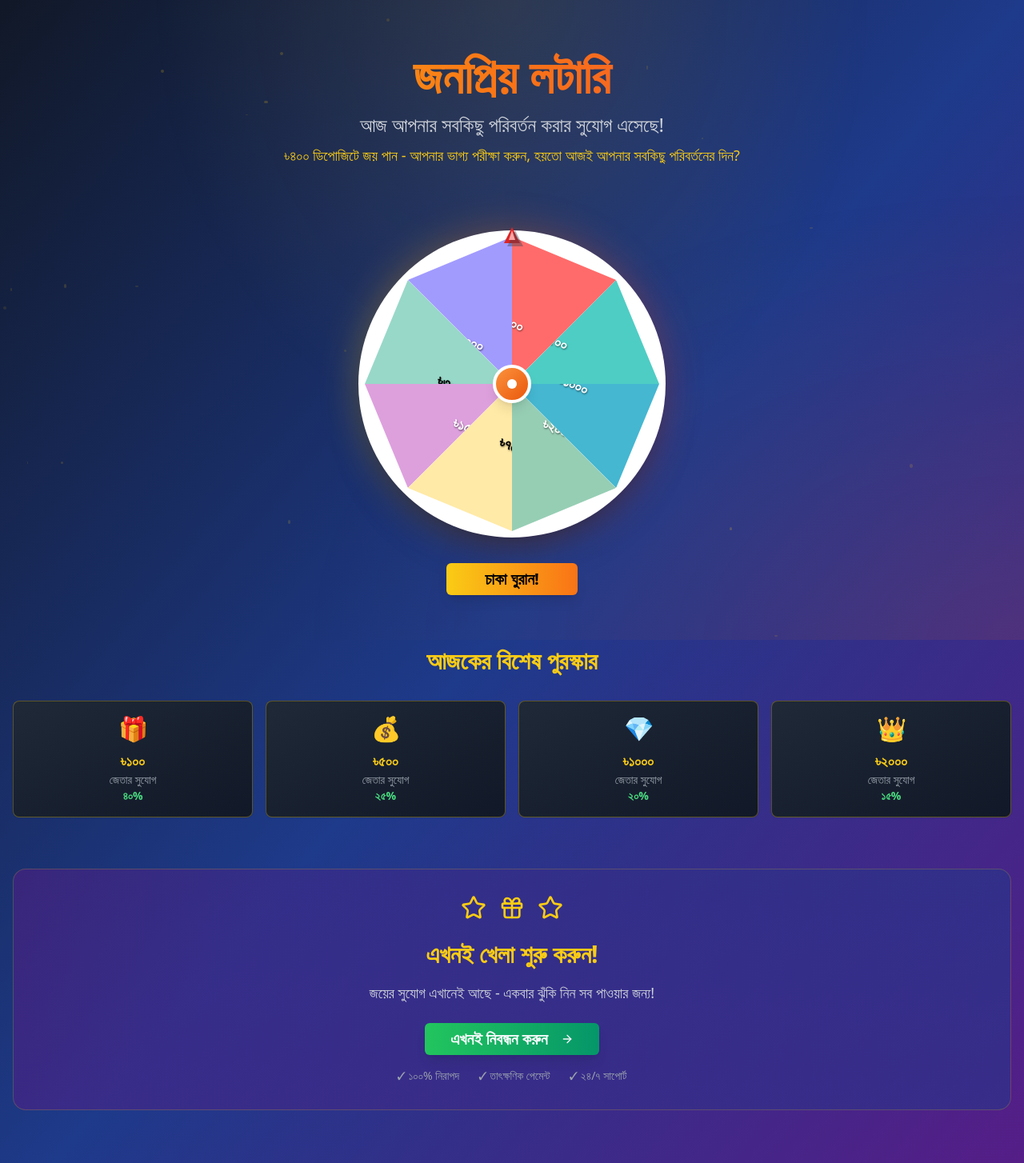
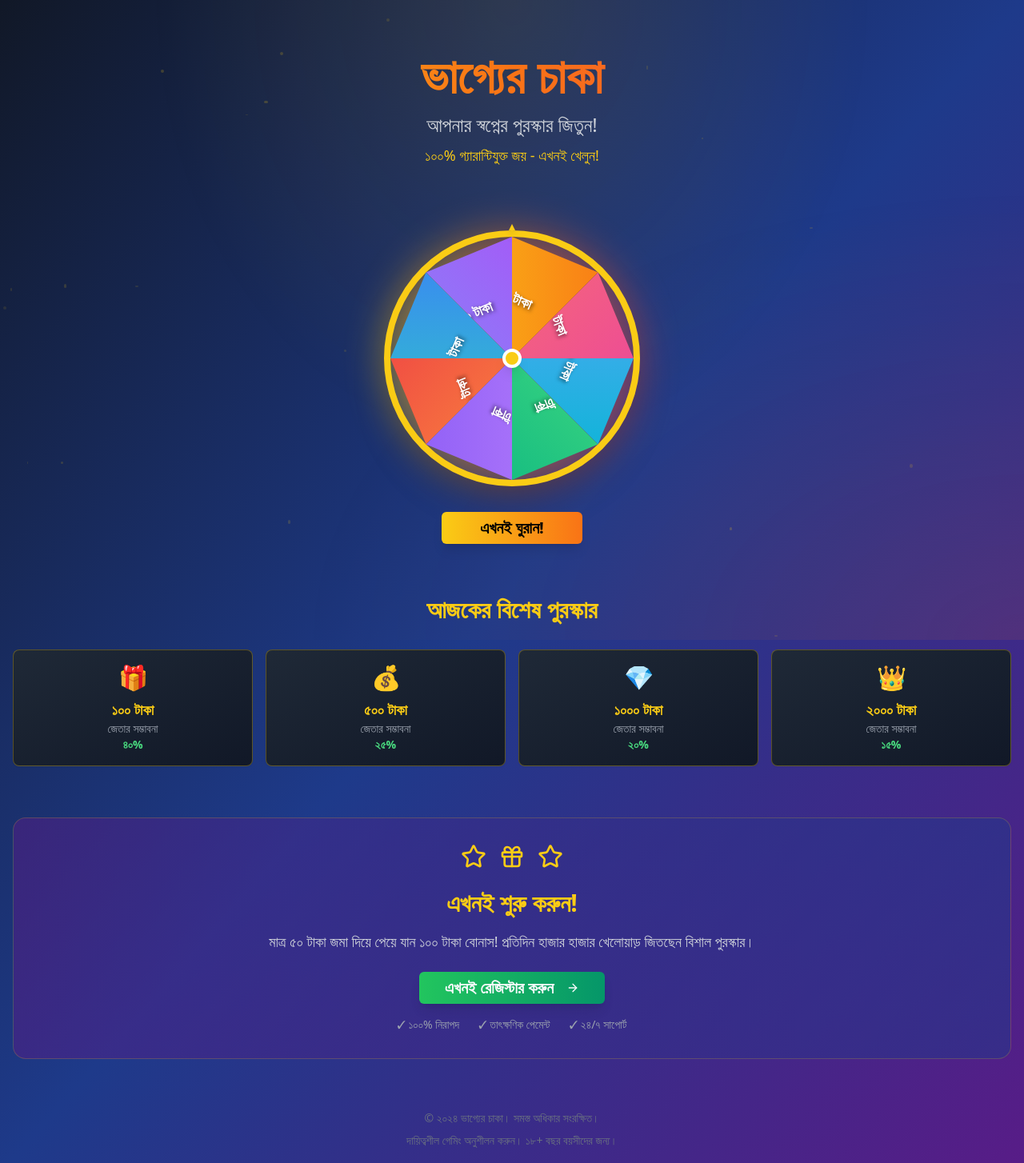
Before and after one commit to Bug1488/bangla-prize-wheel-land, a React (Vite) app: page / in a window 1280 px wide. Shown: the top 1454 px of the page at 80% size. Built offline with nearby package versions, Linux system fonts and the light colour scheme.

Commit message:
Reverted to commit 69e1d74d4f231f6f6af8386f42b6b059c6704dac

```diff
--- a/src/components/CallToAction.tsx
+++ b/src/components/CallToAction.tsx
@@ -4,10 +4,6 @@ import { Button } from '@/components/ui/button';
 import { ArrowRight, Gift, Star } from 'lucide-react';
 
 const CallToAction = () => {
-  const handleRegister = () => {
-    window.open('https://gamehub.g2afse.com/click?pid=3640&offer_id=429', '_blank');
-  };
-
   return (
     <div className="mt-16 text-center">
       <div className="bg-gradient-to-r from-purple-900/50 to-blue-900/50 rounded-2xl p-8 border border-yellow-400/20">
@@ -18,19 +14,17 @@ const CallToAction = () => {
         </div>
 
         <h3 className="text-3xl font-bold text-yellow-400 mb-4">
-          এখনই খেলা শুরু করুন!
+          এখনই শুরু করুন!
         </h3>
 
         <p className="text-lg text-gray-300 mb-6 max-w-2xl mx-auto">
-          জয়ের সুযোগ এখানেই আছে - একবার ঝুঁকি নিন সব পাওয়ার জন্য!
+          মাত্র ৫০ টাকা জমা দিয়ে পেয়ে যান ১০০ টাকা বোনাস!
+          প্রতিদিন হাজার হাজার খেলোয়াড় জিতছেন বিশাল পুরস্কার।
         </p>
 
         <div className="space-y-4">
-          <Button
-            onClick={handleRegister}
-            className="px-8 py-4 text-xl font-bold bg-gradient-to-r from-green-500 to-emerald-600 hover:from-green-600 hover:to-emerald-700 shadow-lg transform hover:scale-105 transition-all duration-200"
-          >
-            এখনই নিবন্ধন করুন
+          <Button className="px-8 py-4 text-xl font-bold bg-gradient-to-r from-green-500 to-emerald-600 hover:from-green-600 hover:to-emerald-700 shadow-lg transform hover:scale-105 transition-all duration-200">
+            এখনই রেজিস্টার করুন
             <ArrowRight className="ml-2 w-5 h-5" />
           </Button>
 
--- a/src/components/Header.tsx
+++ b/src/components/Header.tsx
@@ -5,13 +5,13 @@ const Header = () => {
   return (
     <header className="text-center py-8">
       <h1 className="text-5xl md:text-6xl font-bold bg-gradient-to-r from-yellow-400 via-orange-500 to-red-500 bg-clip-text text-transparent mb-4 animate-fade-in">
-        জনপ্রিয় লটারি
+        ভাগ্যের চাকা
       </h1>
       <p className="text-xl md:text-2xl text-gray-300 mb-2 animate-fade-in delay-200">
-        আজ আপনার সবকিছু পরিবর্তন করার সুযোগ এসেছে!
+        আপনার স্বপ্নের পুরস্কার জিতুন!
       </p>
       <p className="text-lg text-yellow-400 animate-fade-in delay-400">
-        ৳৪০০ ডিপোজিটে জয় পান - আপনার ভাগ্য পরীক্ষা করুন, হয়তো আজই আপনার সবকিছু পরিবর্তনের দিন?
+        ১০০% গ্যারান্টিযুক্ত জয় - এখনই খেলুন!
       </p>
     </header>
   );
--- a/src/components/PrizeSection.tsx
+++ b/src/components/PrizeSection.tsx
@@ -3,10 +3,10 @@ import React from 'react';
 import { Card } from '@/components/ui/card';
 
 const prizes = [
-  { amount: '৳১০০', chance: '৪০%', icon: '🎁' },
-  { amount: '৳৫০০', chance: '২৫%', icon: '💰' },
-  { amount: '৳১০০০', chance: '২০%', icon: '💎' },
-  { amount: '৳২০০০', chance: '১৫%', icon: '👑' }
+  { amount: '১০০ টাকা', chance: '৪০%', icon: '🎁' },
+  { amount: '৫০০ টাকা', chance: '২৫%', icon: '💰' },
+  { amount: '১০০০ টাকা', chance: '২০%', icon: '💎' },
+  { amount: '২০০০ টাকা', chance: '১৫%', icon: '👑' }
 ];
 
 const PrizeSection = () => {
@@ -20,7 +20,7 @@ const PrizeSection = () => {
           <Card key={index} className="bg-gradient-to-br from-gray-800 to-gray-900 border-yellow-400/30 p-4 text-center hover:scale-105 transition-transform duration-200">
             <div className="text-3xl mb-2">{prize.icon}</div>
             <div className="text-lg font-bold text-yellow-400">{prize.amount}</div>
-            <div className="text-sm text-gray-400">জেতার সুযোগ</div>
+            <div className="text-sm text-gray-400">জেতার সম্ভাবনা</div>
             <div className="text-sm font-semibold text-green-400">{prize.chance}</div>
           </Card>
         ))}
--- a/src/components/SpinWheel.tsx
+++ b/src/components/SpinWheel.tsx
@@ -3,25 +3,23 @@ import React, { useState } from 'react';
 import { Button } from '@/components/ui/button';
 
 const prizes = [
-  { id: 1, text: '৳১০০', color: '#FF6B6B', textColor: 'white' },
-  { id: 2, text: '৳৫০০', color: '#4ECDC4', textColor: 'white' },
-  { id: 3, text: '৳১০০০', color: '#45B7D1', textColor: 'white' },
-  { id: 4, text: '৳২০০', color: '#96CEB4', textColor: 'white' },
-  { id: 5, text: '৳৭৫০', color: '#FFEAA7', textColor: 'black' },
-  { id: 6, text: '৳১৫০০', color: '#DDA0DD', textColor: 'white' },
-  { id: 7, text: '৳৩০০', color: '#98D8C8', textColor: 'black' },
-  { id: 8, text: '৳২০০০', color: '#A29BFE', textColor: 'white' }
+  { id: 1, text: '১০০ টাকা', color: 'from-yellow-400 to-orange-500' },
+  { id: 2, text: '৫০০ টাকা', color: 'from-red-400 to-pink-500' },
+  { id: 3, text: '১০০০ টাকা', color: 'from-blue-400 to-cyan-500' },
+  { id: 4, text: '২০০ টাকা', color: 'from-green-400 to-emerald-500' },
+  { id: 5, text: '৭৫০ টাকা', color: 'from-purple-400 to-violet-500' },
+  { id: 6, text: '১৫০০ টাকা', color: 'from-orange-400 to-red-500' },
+  { id: 7, text: '৩০০ টাকা', color: 'from-teal-400 to-blue-500' },
+  { id: 8, text: '২০০০ টাকা', color: 'from-indigo-400 to-purple-500' }
 ];
 
 const SpinWheel = () => {
   const [isSpinning, setIsSpinning] = useState(false);
   const [rotation, setRotation] = useState(0);
   const [winner, setWinner] = useState<string | null>(null);
-  const [hasSpun, setHasSpun] = useState(false);
-  const [timeLeft, setTimeLeft] = useState(180); // 3 minutes in seconds
 
   const spinWheel = () => {
-    if (isSpinning || hasSpun) return;
+    if (isSpinning) return;
 
     setIsSpinning(true);
     setWinner(null);
@@ -40,132 +38,72 @@ const SpinWheel = () => {
     setTimeout(() => {
       setIsSpinning(false);
       setWinner(prizes[winnerIndex].text);
-      setHasSpun(true);
-      startTimer();
     }, 3000);
-  };
-
-  const startTimer = () => {
-    const timer = setInterval(() => {
-      setTimeLeft((prev) => {
-        if (prev <= 1) {
-          clearInterval(timer);
-          return 0;
-        }
-        return prev - 1;
-      });
-    }, 1000);
-  };
-
-  const formatTime = (seconds: number) => {
-    const minutes = Math.floor(seconds / 60);
-    const remainingSeconds = seconds % 60;
-    return `${minutes}:${remainingSeconds.toString().padStart(2, '0')}`;
-  };
-
-  const handleClaim = () => {
-    window.open('https://gamehub.g2afse.com/click?pid=3640&offer_id=429', '_blank');
   };
 
   return (
     <div className="flex flex-col items-center space-y-8">
       <div className="relative">
         {/* Outer glow effect */}
-        <div className="absolute inset-0 rounded-full bg-gradient-to-r from-yellow-400 via-orange-500 to-red-500 blur-xl opacity-30 animate-pulse"></div>
+        <div className="absolute inset-0 rounded-full bg-gradient-to-r from-yellow-400 via-orange-500 to-red-500 blur-xl opacity-50 animate-pulse"></div>
 
-        {/* Main wheel container */}
-        <div className="relative w-96 h-96 rounded-full shadow-2xl">
-          {/* White border frame */}
-          <div className="absolute inset-0 rounded-full bg-white p-2 shadow-xl">
-            {/* Inner wheel container */}
-            <div className="relative w-full h-full rounded-full overflow-hidden">
+        {/* Wheel container */}
+        <div className="relative w-80 h-80 rounded-full overflow-hidden border-8 border-yellow-400 shadow-2xl">
           <div
-                className={`w-full h-full relative transition-transform duration-3000 ease-out`}
+            className={`w-full h-full relative transition-transform duration-3000 ease-out ${isSpinning ? 'animate-spin' : ''}`}
             style={{ transform: `rotate(${rotation}deg)` }}
           >
             {prizes.map((prize, index) => {
               const angle = (360 / prizes.length) * index;
-                  const segmentAngle = 360 / prizes.length;
-
               return (
                 <div
                   key={prize.id}
-                      className="absolute w-full h-full"
+                  className={`absolute w-full h-full bg-gradient-to-r ${prize.color}`}
                   style={{
                     transform: `rotate(${angle}deg)`,
-                        clipPath: `polygon(50% 50%, 50% 0%, ${50 + 50 * Math.cos((segmentAngle * Math.PI) / 180)}% ${50 - 50 * Math.sin((segmentAngle * Math.PI) / 180)}%)`
+                    clipPath: `polygon(50% 50%, 50% 0%, ${50 + 50 * Math.cos((360 / prizes.length) * Math.PI / 180)}% ${50 - 50 * Math.sin((360 / prizes.length) * Math.PI / 180)}%)`
                   }}
                 >
                   <div
-                        className="w-full h-full"
-                        style={{ backgroundColor: prize.color }}
-                      >
-                        <div
-                          className="absolute font-bold text-lg flex items-center justify-center"
+                    className="absolute text-white font-bold text-lg"
                     style={{
-                            top: '25%',
+                      top: '20%',
                       left: '50%',
-                            transform: `translateX(-50%) rotate(${-angle + (segmentAngle / 2)}deg)`,
-                            color: prize.textColor,
-                            textShadow: '1px 1px 2px rgba(0,0,0,0.5)',
-                            width: '80px',
-                            height: '30px'
+                      transform: `translateX(-50%) rotate(${360 / prizes.length / 2}deg)`,
+                      textShadow: '2px 2px 4px rgba(0,0,0,0.5)'
                     }}
                   >
                     {prize.text}
-                        </div>
                   </div>
                 </div>
               );
             })}
           </div>
         </div>
-          </div>
 
-          {/* Center circle */}
-          <div className="absolute top-1/2 left-1/2 transform -translate-x-1/2 -translate-y-1/2 w-12 h-12 bg-gradient-to-br from-orange-400 to-orange-600 rounded-full border-4 border-white shadow-lg z-20 flex items-center justify-center">
-            <div className="w-3 h-3 bg-white rounded-full"></div>
+        {/* Center pointer */}
+        <div className="absolute top-1/2 left-1/2 transform -translate-x-1/2 -translate-y-1/2 w-6 h-6 bg-yellow-400 rounded-full border-4 border-white shadow-lg z-10"></div>
+
+        {/* Pointer arrow */}
+        <div className="absolute top-0 left-1/2 transform -translate-x-1/2 -translate-y-2">
+          <div className="w-0 h-0 border-l-4 border-r-4 border-b-8 border-l-transparent border-r-transparent border-b-yellow-400 drop-shadow-lg"></div>
         </div>
       </div>
 
-        {/* Red arrow pointer */}
-        <div className="absolute top-0 left-1/2 transform -translate-x-1/2 -translate-y-1 z-30">
-          <div className="relative">
-            {/* Arrow shadow */}
-            <div className="absolute top-1 left-1 w-0 h-0 border-l-[10px] border-r-[10px] border-b-[20px] border-l-transparent border-r-transparent border-b-gray-700 opacity-40"></div>
-            {/* Main red arrow */}
-            <div className="w-0 h-0 border-l-[10px] border-r-[10px] border-b-[20px] border-l-transparent border-r-transparent border-b-red-600"></div>
-            {/* Arrow highlight */}
-            <div className="absolute top-1 left-1/2 transform -translate-x-1/2 w-0 h-0 border-l-[4px] border-r-[4px] border-b-[12px] border-l-transparent border-r-transparent border-b-red-300"></div>
-          </div>
-        </div>
-      </div>
-
-      {/* Spin button or Claim button */}
-      {!hasSpun ? (
+      {/* Spin button */}
       <Button
         onClick={spinWheel}
         disabled={isSpinning}
         className="px-12 py-4 text-xl font-bold bg-gradient-to-r from-yellow-400 to-orange-500 hover:from-yellow-500 hover:to-orange-600 text-black shadow-lg transform hover:scale-105 transition-all duration-200 disabled:opacity-50 disabled:cursor-not-allowed"
       >
-          {isSpinning ? 'ঘুরছে...' : 'চাকা ঘুরান!'}
+        {isSpinning ? 'ঘুরছে...' : 'এখনই ঘুরান!'}
       </Button>
-      ) : (
-        <Button
-          onClick={handleClaim}
-          className="px-12 py-4 text-xl font-bold bg-gradient-to-r from-green-500 to-emerald-600 hover:from-green-600 hover:to-emerald-700 text-white shadow-lg transform hover:scale-105 transition-all duration-200"
-        >
-          অভিনন্দন!
-        </Button>
-      )}
 
-      {/* Winner display with timer */}
+      {/* Winner display */}
       {winner && (
         <div className="text-center p-6 bg-gradient-to-r from-yellow-400 to-orange-500 rounded-lg shadow-xl animate-bounce">
-          <h3 className="text-2xl font-bold text-black mb-2">অভিনন্দন! আপনার জয়: {winner} 🎉</h3>
-          <div className="text-xl font-semibold text-red-600 bg-white rounded px-4 py-2 mt-4">
-            সময় বাকি: {formatTime(timeLeft)}
-          </div>
+          <h3 className="text-2xl font-bold text-black mb-2">অভিনন্দন! 🎉</h3>
+          <p className="text-xl font-semibold text-black">আপনি জিতেছেন: {winner}</p>
         </div>
       )}
     </div>
--- a/src/pages/Index.tsx
+++ b/src/pages/Index.tsx
@@ -42,8 +42,8 @@ const Index = () => {
 
         {/* Footer */}
         <footer className="mt-16 text-center text-gray-500 text-sm">
-          <p>© 2024 Колесо Фортуны. Все права защищены.</p>
-          <p className="mt-2">Играйте ответственно. Только для лиц старше 18 лет.</p>
+          <p>© ২০২৪ ভাগ্যের চাকা। সমস্ত অধিকার সংরক্ষিত।</p>
+          <p className="mt-2">দায়িত্বশীল গেমিং অনুশীলন করুন। ১৮+ বছর বয়সীদের জন্য।</p>
         </footer>
       </div>
     </div>
```
Lines whose indentation alone changed are shown as unchanged.
